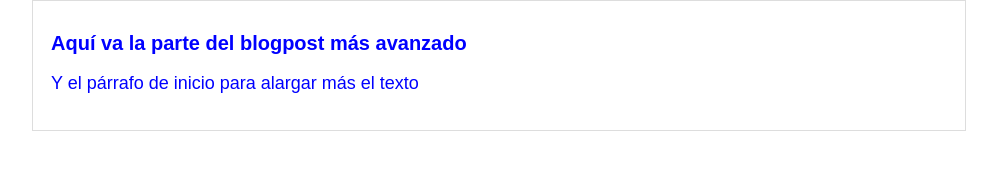
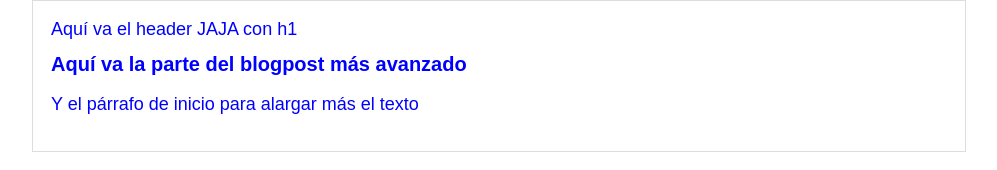
Before and after one commit to fsmith9/hyperloco, a plain HTML site: page index.html in a window 1280 px wide. Shown: the whole page, without its empty margins (141-1138 px from the left). Drawn offline with Linux system fonts and the light colour scheme.

Commit message:
Primer envío de la cabecera

```diff
--- a/index.html
+++ b/index.html
@@ -5,6 +5,9 @@
     </head>
     <body>
         <div id="container">
+            <div id="header">
+                Aquí va el header JAJA con h1
+            </div>
             <div id="post">
         <h1>Aquí va la parte del blogpost más avanzado</h1>
         <p>Y el párrafo de inicio para alargar más el texto</p>
```
